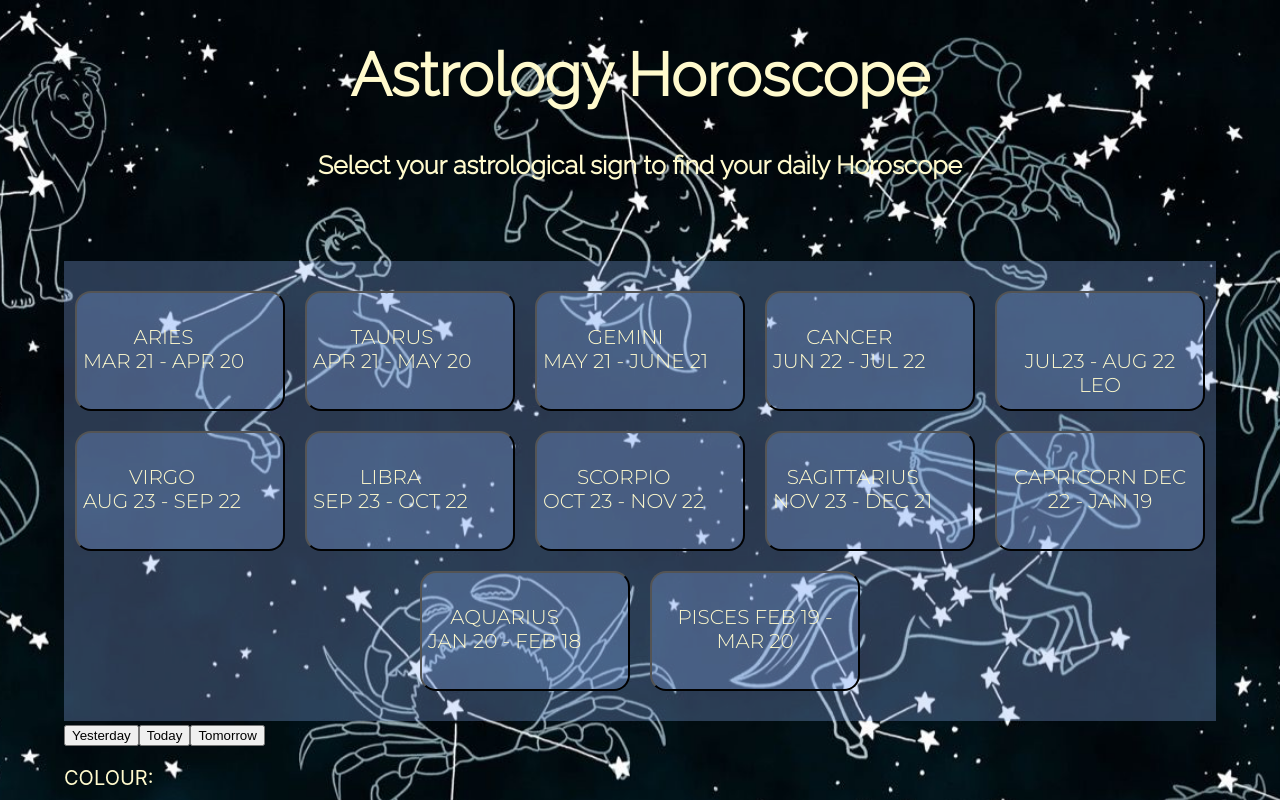
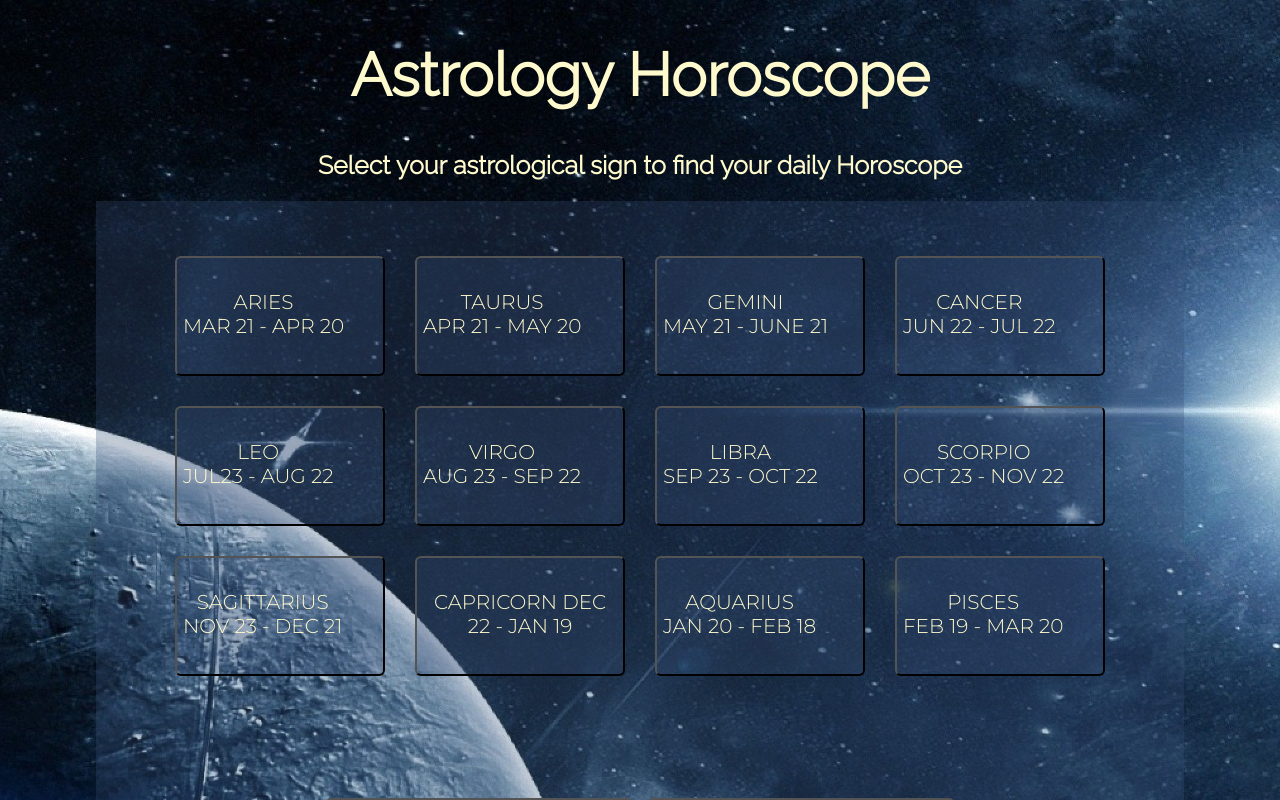
Before and after one commit to mzubtsova/Horoscope, a React (Create React App) app: page / in a window 1280 px wide. Both pictures are taken after a click on the button "CAPRICORN DEC 22 - JAN 19". Shown: the top 800 px of the page. Built offline with nearby package versions, Linux system fonts and the light colour scheme.

Commit message:
small style changes

```diff
--- a/src/App.css
+++ b/src/App.css
@@ -5,15 +5,15 @@ html{
     padding: 0;
     margin: 0;
     color: #fffacd;
-    background-image: url(../assets/1113864.jpg);
+    background-image: url(../assets/background.jpg);
     background-position: center;
     background-size: cover;
     background-repeat: no-repeat;
-    height: 150vh;
+    background-repeat: repeat-y;
 }
 .wrapper{
   max-width: 1260px;
-  width: 90%;
+  width: 85%;
   margin: 0 auto;
 }
 .App {
@@ -30,16 +30,15 @@ html{
   text-align: center;
   font-family: 'Raleway', sans-serif;
   font-size: 25px;
-  padding-bottom: 60px;
-
 }
 
 .buttons{
   display: flex;
   justify-content: center;
   flex-wrap: wrap;
-  background-color: rgba(144,181,248,.295);
-  padding: 20px 0;
+  background-color: rgba(56, 78, 121, 0.295);
+  /* box-shadow: 0 5px 15px rgba(0,0,0,.35); */
+  padding: 40px 40px;
 
 }
 
@@ -59,18 +58,59 @@ height: 120px;
 padding-top: 32px;
 width: 210px;
 text-align: center;
-/* width: calc(100%/4); */
 display: flex;
 flex-direction: column;
-margin:10px;
-background-color: rgba(144,181,248,.295);
+margin:15px;
+background-color: rgba(56, 78, 121, 0.295);
 text-transform: uppercase;
-border-radius: 0.8rem;
+border-radius: 0.3rem;
 color: #fffacd;
 font-size: 20px;
 font-family: 'Montserrat', sans-serif;
 }
-.br{
+
+.dayOptions{
+
   text-align: center;
-  padding-left: 3px;
+  align-items: center;
+
+  padding-top: 50px;
+  justify-content: space-around;
+
+  background-color: rgba(56, 78, 121, 0.295);
+  padding: 20px 0;
+
+
 }
+#yesterday,
+#today,
+#tomorrow{
+  font-family: 'Raleway', sans-serif;
+
+  max-width: 100%;
+  width: calc(100%/3);
+  height: 40px;
+  margin: 7px;
+  color: #fffacd;
+  border-radius: 0.3rem;
+  background-color: rgba(56, 78, 121, 0.295);
+  font-size: 20px;
+}
+
+.resultsSection{
+
+  background-color: rgba(56, 78, 121, 0.295);
+  padding: 20px 0;
+  font-family: 'Raleway', sans-serif;
+  font-size: 28px;
+  text-align: center;
+
+}
+
+.footer{
+  padding-top: 10px;
+font-family: 'Raleway', sans-serif;
+font-size: 22px;
+text-align: center;
+
+}
--- a/src/DayOptios.js
+++ b/src/DayOptios.js
@@ -6,10 +6,12 @@ function DayOptions(props){
         // console.log(event.target.id);
     }
     return(
-        <div>
+        <div className="dayOptions">
+            <div className="wrapper">
             <button className="yesterday" id="yesterday" onClick={handleDateSelection}>Yesterday</button>
             <button className="today" id="today" onClick={handleDateSelection}>Today</button>
             <button className="tomorrow" id="tomorrow" onClick={handleDateSelection}>Tomorrow</button>
+            </div>
         </div>
     )
 }
--- a/src/Footer.js
+++ b/src/Footer.js
@@ -2,7 +2,7 @@
 
 function Footer(){
     return(
-        <h2>Created by Marina Zubtsova at Juno College of Technology</h2>
+        <h2 className="footer">Created by Marina Zubtsova at Juno College of Technology</h2>
     )
 }
 
--- a/src/HoroscopeResults.js
+++ b/src/HoroscopeResults.js
@@ -4,13 +4,15 @@
 function HoroscopeResults({getHoroscope}) {
     console.log(getHoroscope);
     return (
-        <div>
+        <div className="resultsSection">
+            <div className="wrapper">
             {getHoroscope ? <p> {getHoroscope.description} </p> : null}
-            { getHoroscope? <p>COLOUR: {getHoroscope.color} </p> : null}
-            {getHoroscope ? <p>COMPATIBILITY: {getHoroscope.compatibility} </p> : null}
-            {getHoroscope ? <p>MOOD: {getHoroscope.mood} </p> : null}
-            {getHoroscope ? <p>LUCKY NUMBER: {getHoroscope.lucky_number} </p> : null}
-            {getHoroscope ? <p>LUCKY TIME: {getHoroscope.lucky_time} </p> : null}
+            { getHoroscope? <p>Lucky colour: {getHoroscope.color} </p> : null}
+            {getHoroscope ? <p>Compatibility: {getHoroscope.compatibility} </p> : null}
+            {getHoroscope ? <p>Your mood: {getHoroscope.mood} </p> : null}
+            {getHoroscope ? <p>Lucky number: {getHoroscope.lucky_number} </p> : null}
+            {getHoroscope ? <p>Lucky time: {getHoroscope.lucky_time} </p> : null}
+            </div>
 
        </div>
     );
--- a/src/SignButtons.js
+++ b/src/SignButtons.js
@@ -27,9 +27,9 @@ function SignButtons(props) {
                 <button className="cancer" id="cancer" onClick={handleSignSelection}>Cancer
                 <br />JUN 22 - JUL 22
                 </button>
-                <button className="leo" id="leo" onClick={handleSignSelection}>
+                <button className="leo" id="leo" onClick={handleSignSelection}>Leo
                     <br />JUL23 - AUG 22
-                    Leo</button>
+                    </button>
                 <button className="virgo" id="virgo" onClick={handleSignSelection}>Virgo
                 <br />AUG 23 - SEP 22
                 </button>
@@ -49,7 +49,7 @@ function SignButtons(props) {
                 <br />JAN 20 - FEB 18
                 </button>
                 <button className="pisces" id="pisces" onClick={handleSignSelection}>Pisces
-                FEB 19 - MAR 20
+                    <br />FEB 19 - MAR 20
                 </button>
             </div>
             <div className="results">
```
